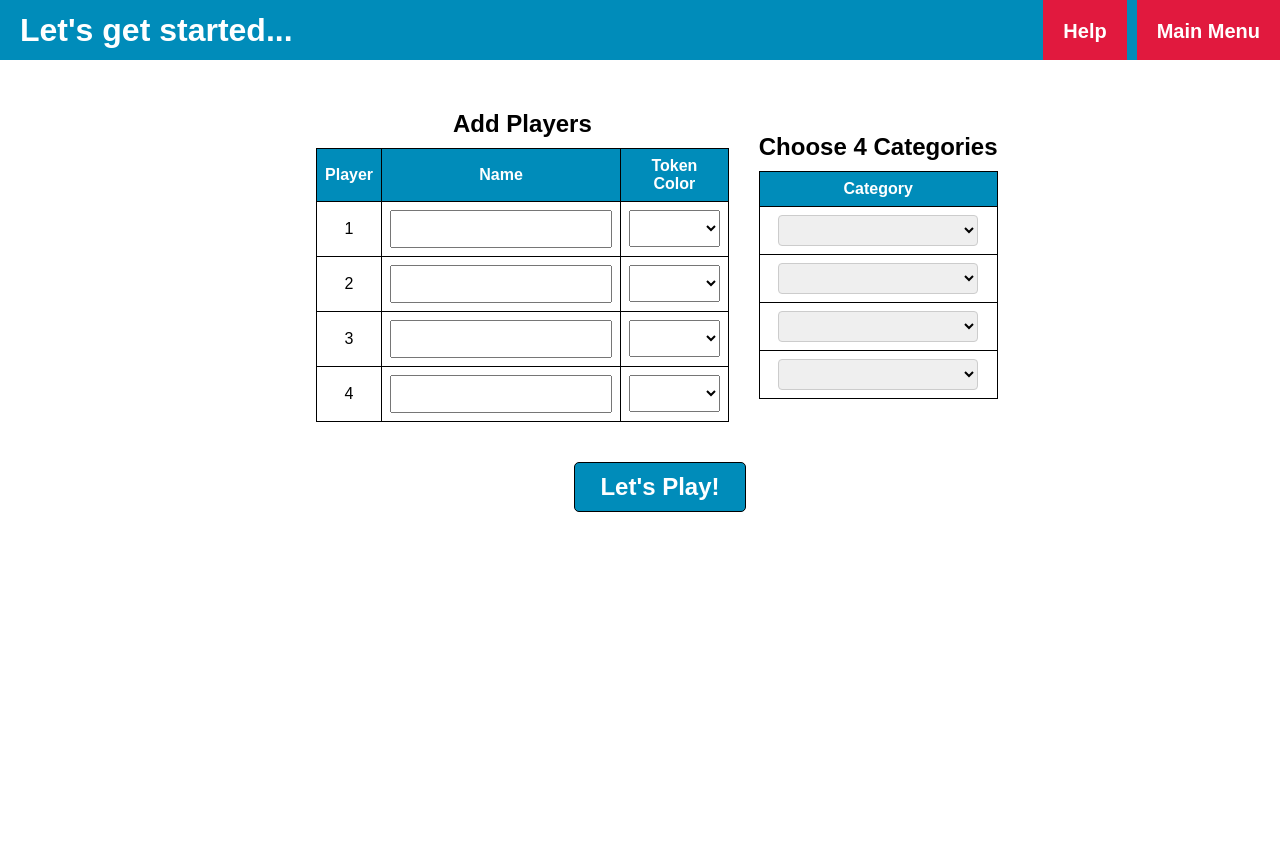
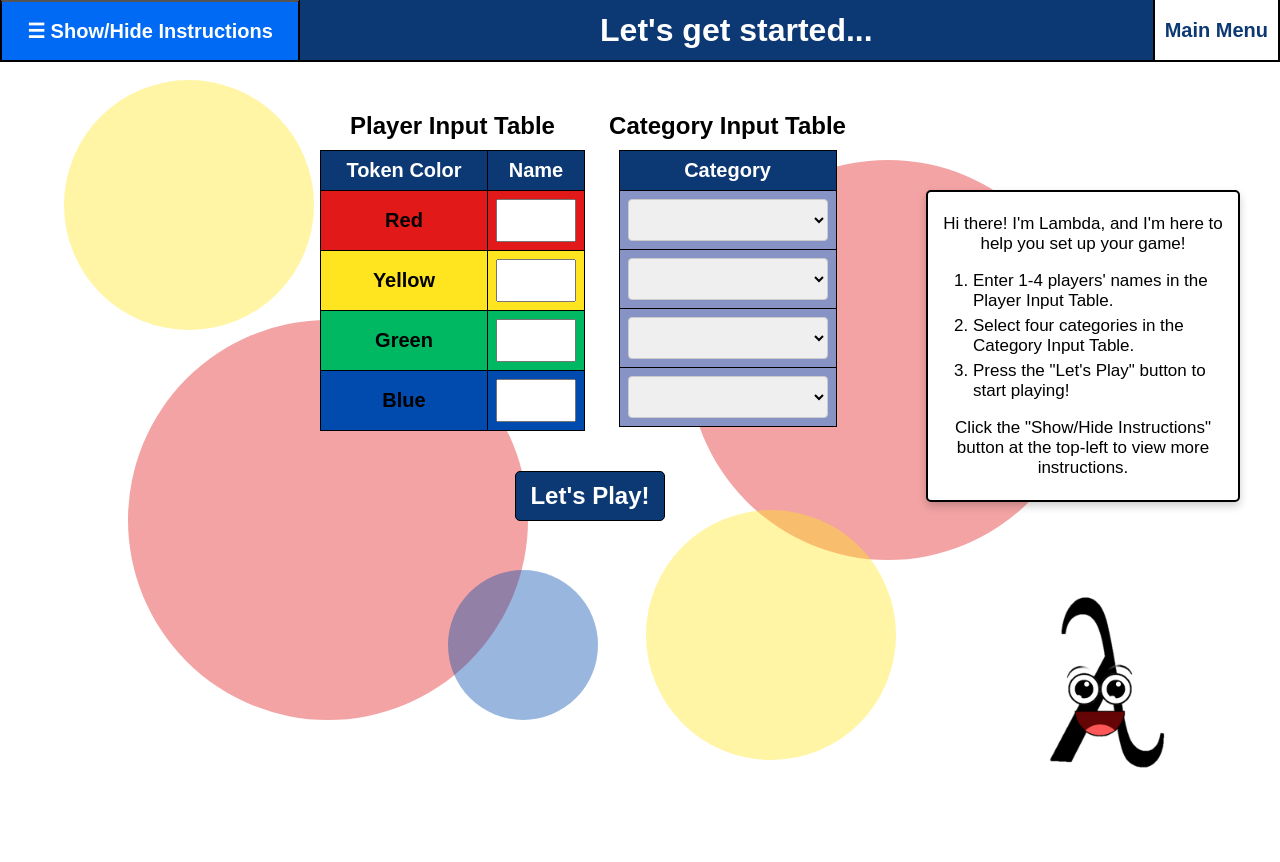
Before and after one commit to Chillfoyle/EN.605.601.81.SU24-FOUNDATIONS-OF-SOFTWARE-ENGINEERING-, a Flask app: page /setup_screen in a window 1280 px wide. Before the commit the page ends 512 px from the top, so only its background shows below. Run offline with Flask 3, Linux system fonts and the light colour scheme; data comes from the database, SQL or seed files in the repository.

Commit message:
Made setup screen colorful, added animations
Added Lambda character and colorful background, collapsible instructions, button hover color changes

```diff
--- /dev/null
+++ b/static/css/setup_animations.css
@@ -0,0 +1,33 @@
+/* Define the keyframes for the bounce and grow effect */
+@keyframes popIn {
+    0% {
+        transform: scale(0.5);
+        opacity: 0;
+        transform-origin: center;
+    }
+    50% {
+        transform: scale(1.1);
+        opacity: 1;
+    }
+    100% {
+        transform: scale(1);
+        opacity: 1;
+    }
+}
+
+/* Apply the animation to the table */
+table {
+    animation: popIn 0.8s ease-out;
+}
+
+/* Keyframe animations and transition effects */
+@keyframes slideIn {
+    0% {
+        transform: translateX(150vw); /* Start off-screen to the right */
+        opacity: 1; /* Ensure it's invisible initially */
+    }
+    100% {
+        transform: translateX(0); /* End at the final position */
+        opacity: 1; /* Ensure it’s fully visible */
+    }
+}
--- a/static/css/setup_styles.css
+++ b/static/css/setup_styles.css
@@ -1,30 +1,67 @@
-/* To Do:
-- Adjust fonts, add background colors to standardize with other pages
-- Remove dropdown options as they are selected so players cannot select the
-  same color token or category twice
-- Disable Rows 2-4 until Player 1 has input a name and color in Row 1, etc.
-- Do not start unless all rows with non-default values are completely filled
-  out and four categories are selected
-- Link to main menu and user manual
- */
+:root {
+    --game-green: #00B862;
+    --game-yellow: #FFE51F;
+    --game-red: #E11919;
+    --game-blue: #004BAD;
+    --header-blue: #0c3973;
+    --background-blue: #e0e3f0;
+    --hover-blue: #016af4;
+    --sidebar-width: 300px; /* Adjust as needed */
+}
 
 body {
     margin: 0;
     padding: 0;
     width: 100%;
     height: 100%;
-    overflow-x: hidden; /* Prevent horizontal scrolling */
+    overflow: hidden;
     font-family: Arial, sans-serif;
+    background-color: white;
 }
 
-/* Header Styles: Where the page title and Help/Main Menu buttons go*/
+/* Header Styles: Toggle instructions button, page title, Main Menu button */
 
 .header {
     display: flex;
     justify-content: space-between;
     align-items: center;
     height: 60px;
-    background-color: #008CBA;
+    background-color: var(--header-blue);
+    border-bottom: 2px solid black;
+}
+
+.header-button-container {
+    display: flex;
+    gap: 10px;
+    height: 100%
+}
+
+.header-button {
+    display: flex;
+    align-items: center; /* Centers text vertically */
+    justify-content: center; /* Centers text horizontally */
+    padding: 0px 10px;
+    font-weight: bold;
+    font-size: 20px;
+    height: 60px;
+    justify-content: center;
+    cursor: pointer;
+    text-decoration: none;
+    background-color: white;
+    color: var(--header-blue);
+    border-left: 2px solid black;
+    border-right: 2px solid black;
+    border-bottom: none;
+    transition: background-color 0.3s;
+}
+
+.toggle-button {
+    width: var(--sidebar-width);
+}
+
+.header-button:hover {
+    background-color: var(--hover-blue);
+    color: white;
 }
 
 .title {
@@ -34,71 +71,87 @@ body {
     text-decoration: none;
 }
 
-.header-button-container {
-    display: flex;
-    gap: 10px;
-    height: 100%
-}
-
-.header-button {
-    padding: 5px 10px;
-    font-weight: bold;
-    font-size: 20px;
-    cursor: pointer;
-    border: none;
-    padding: 20px;
-    text-decoration: none;
-    background-color: #E1193E;
-    color: white;
-}
-
-.play-button {
-    background-color: #008CBA;
-    color: white;
-    font-weight: bold;
-    text-decoration: none;
-    border: 1px solid black;
-    border-radius: 5px;
-    padding: 10px;
-    cursor: pointer;
-    font-size: 24px;
-    width: 150px;
-    align-items: center;
-    text-align: center;
-}
-
 /* Main Content Styles: Tables to input player info and choose categories */
 
 .main-container {
     display: flex;
+    flex-direction: row;
+    justify-content: space-between;
+    align-items: flex-start;
+}
+
+/* Sidebar: For instructions*/
+
+.sidebar {
+    width: var(--sidebar-width);
+    height: calc(100vh - 60px);
+    border-right: 2px solid black;
+    top: 60px;
+    background-color: white;
+    font-size: 17px;
+    padding: 0px;
+    box-sizing: border-box;
+    right: -300px; /* Initially hide sidebar off-screen */
+    transition: transform 0.3s ease;
+    transform: translateX(-100%); /* Start off-screen */
+}
+
+.sidebar.active {
+    transform: translateX(0); /* Slide into view */
+}
+
+.header-banner {
+    background-color: var(--header-blue);
+    padding: 10px;
+    margin: 0;
+    color: white;
+    text-align: center;
+    font-weight: bold;
+    margin-bottom: 10px;
+    border-top: 2px solid black;
+    border-bottom: 2px solid black;
+}
+
+.top-header {
+    border-top: none;
+}
+
+.sidebar ul {
+    margin-left: 10px;
+    margin-right: 10px;
+    padding-left: 20px; /* Indent list items */
+}
+
+.sidebar li {
+    margin-bottom: 5px; /* Space between list items */
+}
+
+/* Input Container: Player input tables, play button */
+
+.input-container {
+    display: flex;
     flex-direction: column;
-    width: 100%;
+    width: 80%;
     align-items: center;
     gap: 40px;
     padding: 20px;
+    flex: 1;
 }
 
 .table-container {
     display: flex;
     flex-direction: row;
-    align-items: center;
+    align-items: left;
     flex: 1;
     margin-top: 10px;
-    gap: 30px;
+    gap: 10px;
 }
 
 .player-container, .category-container {
     display: flex;
     flex-direction: column;
     align-items: center;
-}
-
-.player-container {
-    width: 60%
-}
-
-.category-container {
-    .width: 40%
+    width: 50%;
 }
 
 .player-title, .category-title {
@@ -118,29 +171,163 @@ body {
     border: 1px solid black;
     padding: 8px;
     text-align: center;
-    background-color: white;
+    font-size: 20px;
+}
+
+.category-table td {
+    background-color: #8792c5;
 }
 
 .category-table th, .player-table th {
     font-weight: bold;
-    background-color: #008CBA;
+    background-color: var(--header-blue);
     color: white;
+}
+
+/* Player Table Row Styles */
+
+.color-cell {
+    width: 150px; /* Adjust width as needed */
     text-align: center;
+    font-weight: bold; /* Bold font for the first column */
+}
+
+.red-row {
+    background-color: var(--game-red) !important;
+}
+
+.yellow-row {
+    background-color: var(--game-yellow) !important;
+}
+
+.green-row {
+    background-color: var(--game-green) !important;
+}
+
+.blue-row {
+    background-color: var(--game-blue) !important;
 }
 
 /* Input Field Styles: Dropdown and text field*/
 
-.dropdown {
+.category-dropdown {
     width: 200px;
-    padding: 5px;
-    font-size: 16px;
+    padding: 8px;
+    font-size: 20px;
     border: 1px solid #ccc;
     border-radius: 4px;
 }
 
 input[type="text"], select {
-    font-size: 16px;
+    font-size: 20px;
     padding: 8px;
     width: 100%;
     box-sizing: border-box;
 }
+
+.invalid {
+    background-color: #f8d7da; /* Light red background */
+    border-color: #f5c6cb; /* Red border */
+}
+
+/* Play Button Styles */
+
+.play-button {
+    background-color: var(--header-blue);
+    color: white;
+    font-weight: bold;
+    text-decoration: none;
+    border: 1px solid black;
+    border-radius: 5px;
+    padding: 10px;
+    cursor: pointer;
+    font-size: 24px;
+    width: 150px;
+    align-items: center;
+    text-align: center;
+    transition: all 0.3s ease;
+}
+
+.play-button:hover {
+    background-color: var(--hover-blue); /* Steel Blue */
+    box-shadow: 0 4px 8px rgba(0, 0, 0, 0.3); /* Shadow effect */
+    transform: scale(1.1); /* Slightly grow the button */
+}
+
+/* Lambda Character Styles */
+
+#lambda-container {
+    height: 100vh;
+    width: 400px;
+    position: relative; /* Ensure the container has a relative position */
+    overflow: hidden; /* Ensure no overflow */
+}
+
+.lambda {
+    background-image: url('../images/lambda-happy.png');
+    background-size: cover;
+    margin: 0 auto; /* Center the image horizontally */
+    width: 200px; /* Adjust the width as needed */
+    height: 200px; /* Maintain aspect ratio */
+    position: absolute; /* or 'relative' depending on the layout */
+    right: 20%; /* or adjust as needed */
+    bottom: 10%; /* or adjust as needed */
+    animation: slideIn 1s ease-out; /* Apply the animation */
+    opacity: 1; /* Ensure the opacity starts at 0 */
+}
+
+#speech-bubble {
+    position: absolute; /* Position relative to the container */
+    right: 10%; /* Position to the right of the .lambda */
+    bottom: 45%; /* Adjust as needed for vertical position */
+    background: #fff; /* White background for the speech bubble */
+    border: 2px solid black; /* Optional border */
+    padding: 5px; /* Space inside the speech bubble */
+    border-radius: 5px; /* Rounded corners */
+    z-index: 2; /* Higher z-index to place above the .lambda */
+    width: 300px; /* Adjust width as needed */
+    font-size: 17px; /* Adjust font size as needed */
+    text-align: center;
+    box-shadow: 0 4px 8px rgba(0, 0, 0, 0.2); /* Optional shadow */
+    animation: slideIn 1s ease-out; /* Apply the animation */
+}
+
+#speech-bubble ul {
+    text-align: left; /* Space between list items */
+    list-style-type: decimal; /* Numbered list */
+}
+
+#speech-bubble li {
+    margin-bottom: 5px; /* Space between list items */
+}
+
+
+/* Page Background Styles */
+
+.circle {
+    position: absolute;
+    border-radius: 50%;
+    opacity: 0.4; /* Adjust the transparency */
+    z-index: -1; /* Make sure they are behind other content */
+}
+
+/* Large Circle */
+.circle-large {
+    width: 400px;
+    height: 400px;
+    background-color: var(--game-red);
+}
+
+/* Medium Circle */
+.circle-medium {
+    width: 250px;
+    height: 250px;
+    background-color: var(--game-yellow);
+}
+
+/* Small Circle */
+.circle-small {
+    width: 150px;
+    height: 150px;
+    background-color: var(--game-blue);
+}
--- a/static/js/classes/SetupUIHandler.js
+++ b/static/js/classes/SetupUIHandler.js
@@ -3,19 +3,55 @@ class SetupUIHandler {
     constructor() {
         this.playerList = []
         this.categoryList = []
+
+        this.playerForm = document.getElementById("playerForm");
+        this.categoryForm = document.getElementById("categoryForm");
+
+        this.playButton = document.getElementById("playButton");
     }
 
     initializeSetupScreen() {
+
+        const categorySelects = document.querySelectorAll(".category-dropdown");
+
         fetch("/get_categories")  // Get categories from the database for dropdowns
             .then(response => response.json())
             .then(data => {console.log(data); this.populateDropdown(data)})
-            .catch(error => {console.error("Error fetching categories:", error)});
+            .catch(error => {console.error("Error fetching categories:", error)
+        });
+
+        categorySelects.forEach(select => {
+            select.addEventListener('change', () => this.updateDropdownOptions(categorySelects));
+        });
+
+        this.playButton.addEventListener("click", function() {
+
+            const playerNames = playerForm.querySelectorAll('.player-name');
+
+            categorySelects.forEach(select => {
+                if (select.value === "") {
+                    allCategoryFieldsValid = false;
+                    select.classList.add('invalid');
+                    select.setCustomValidity("Please select a category.");
+                } else {
+                    select.setCustomValidity("");
+                    select.classList.remove('invalid');
+                }
+            });
+
+            if (allCategoryFieldsValid) {
+                    event.preventDefault();
+                    this.submitInputs();
+                } else {
+                    alert("Please complete all required fields.");
+                }
+            });
     }
 
     populateDropdown(options) {
     // Put categories from the database in each dropdown
 
-        const dropdowns = document.querySelectorAll(".dropdown");
+        const dropdowns = document.querySelectorAll(".category-dropdown");
 
         dropdowns.forEach(dropdown => {
             dropdown.innerHTML = "";
@@ -38,7 +74,33 @@ class SetupUIHandler {
         selectElement.appendChild(blankOption);
     }
 
+    updateDropdownOptions(selects) {
+
+        console.log("updateDropdownOptions called for:", selects);
+
+        const selectedValues = Array.from(selects)
+            .map(select => select.value)
+            .filter(val => val !== "");
+
+        console.log("Selected values:", selectedValues);
+
+        selects.forEach(select => {
+            const currentSelection = select.value;
+            const options = Array.from(select.options);
+
+            options.forEach(option => {
+                if (option.value === "" || option.value === currentSelection || !selectedValues.includes(option.value)) {
+                    option.hidden = false;
+                } else {
+                    option.hidden = true;
+                }
+            });
+        });
+    }
+
     submitInputs() {
+        // Saves player inputs and starts the game
+
         console.log("Saving player inputs");
         this.savePlayerInputs();
         this.saveCategoryInputs();
@@ -65,7 +127,7 @@ class SetupUIHandler {
 
         try {  // Use player names and tokens to initialize Player objects
             const playerInputs = document.querySelectorAll("#playerTable tbody tr");
-            console.log("got player inputs");
+            console.log("Got player inputs");
             console.log(playerInputs);
             playerInputs.forEach(row => {
                 const name = row.querySelector("input[name='player_name[]']").value;
--- a/static/js/setup_script.js
+++ b/static/js/setup_script.js
@@ -5,9 +5,18 @@ document.addEventListener("DOMContentLoaded", () => {
     const setupUIHandler = new SetupUIHandler();
     setupUIHandler.initializeSetupScreen();
 
-    document.getElementById("playButton").addEventListener("click", () => {
-        console.log("Submitting");
-        setupUIHandler.submitInputs();
-    });
+    const toggleButton = document.getElementById('toggle-sidebar');
+    const sidebar = document.getElementById('sidebar');
+
+    if (toggleButton && sidebar) {
+        toggleButton.addEventListener('click', () => {
+            sidebar.classList.toggle('active');
+        });
+    } else {
+        console.error('Elements not found');
+    }
+
+    const lambdaContainer = document.getElementById('lambda-container');
+    const speechBubble = document.getElementById('speech-bubble');
 
 });
--- a/templates/setup_screen.html
+++ b/templates/setup_screen.html
@@ -6,89 +6,78 @@
     <meta name="viewport" content="width=device-width, initial-scale=1.0">
     <title>Game Setup Screen</title>
     <link rel="stylesheet" href="{{ url_for('static', filename='css/setup_styles.css') }}">
+    <link rel="stylesheet" href="{{ url_for('static', filename='css/setup_animations.css') }}">
 </head>
 <body>
 
     <header class="header">
+        <button class="header-button toggle-button" id="toggle-sidebar">☰  Show/Hide Instructions</button>
         <h1 class="title">Let's get started...</h1>
-        <div class="header-button-container">
-            <button class="header-button">Help</button>
         <a href="/" class="header-button">Main Menu</a>
-        </div>
     </header>
 
     <div class="main-container">
+
+        <div class="sidebar" id="sidebar">
+            <div class="header-banner top-header">Player Input Table</div>
+            <ul>
+                <li>Pick a token color: Red, Yellow, Green, or Blue.</li>
+                <li>Click the white text box next to the color you want and type your name.</li>
+                <li>There has to be at least one player, but up to four people can play!</li>
+                <li>Every player must have a different color.</li>
+                <li>Each player's name must be different.</li>
+            </ul>
+            <div class="header-banner">Category Input Table</div>
+            <ul>
+                <li>Click each row to select a category from the drop-down list.</li>
+                <li>You must select four categories to play.</li>
+            </ul>
+        </div>
+
+        <div class="input-container">
+            <div class="circle circle-large" style="top: 40%; left: 10%;"></div>
+            <div class="circle circle-large" style="bottom: 30%; right: 15%;"></div>
+            <div class="circle circle-medium" style="top: 10%; left: 5%;"></div>
+            <div class="circle circle-medium" style="bottom: 5%; right: 30%;"></div>
+            <div class="circle circle-small" style="bottom: 10%; left: 35%;"></div>
+            <div class="circle circle-small" style="top: 30%; right: 5%;"></div>
+
             <div class="table-container">
-
                 <div class="player-container">
-                <h2 class="player-title">Add Players</h2>
+                    <h2 class="player-title">Player Input Table</h2>
+                    <form id="playerForm">
                         <table class="player-table" id="playerTable">
                             <thead>
                                 <tr>
-                            <th>Player</th>
+                                    <th>Token Color</th>
                                     <th>Name</th>
-                            <th>Token Color</th>
                                 </tr>
                             </thead>
                             <tbody>
-                        <tr>
-                            <td>1</td>
-                            <td><input type="text" name="player_name[]"></td>
-                            <td>
-                                <select name="token_color[]">
-                                    <option value="" disabled selected></option>
-                                    <option value="red">Red</option>
-                                    <option value="yellow">Yellow</option>
-                                    <option value="green">Green</option>
-                                    <option value="blue">Blue</option>
-                                </select>
-                            </td>
+                                <tr class="red-row">
+                                    <td class="color-cell">Red</td>
+                                    <td><input type="text" class="player-name" name="player_name[]"></td>
                                 </tr>
-                        <tr>
-                            <td>2</td>
-                            <td><input type="text" name="player_name[]"></td>
-                            <td>
-                                <select name="token_color[]">
-                                    <option value="" disabled selected></option>
-                                    <option value="red">Red</option>
-                                    <option value="yellow">Yellow</option>
-                                    <option value="green">Green</option>
-                                    <option value="blue">Blue</option>
-                                </select>
-                            </td>
+                                <tr class="yellow-row">
+                                    <td class="color-cell">Yellow</td>
+                                    <td><input type="text" class="player-name" name="player_name[]"></td>
                                 </tr>
-                        <tr>
-                            <td>3</td>
-                            <td><input type="text" name="player_name[]"></td>
-                            <td>
-                                <select name="token_color[]">
-                                    <option value="" disabled selected></option>
-                                    <option value="red">Red</option>
-                                    <option value="yellow">Yellow</option>
-                                    <option value="green">Green</option>
-                                    <option value="blue">Blue</option>
-                                </select>
-                            </td>
+                                <tr class="green-row">
+                                    <td class="color-cell">Green</td>
+                                    <td><input type="text" class="player-name" name="player_name[]"></td>
                                 </tr>
-                        <tr>
-                            <td>4</td>
-                            <td><input type="text" name="player_name[]"></td>
-                            <td>
-                                <select name="token_color[]">
-                                    <option value="" disabled selected></option>
-                                    <option value="red">Red</option>
-                                    <option value="yellow">Yellow</option>
-                                    <option value="green">Green</option>
-                                    <option value="blue">Blue</option>
-                                </select>
-                            </td>
+                                <tr class="blue-row">
+                                    <td class="color-cell">Blue</td>
+                                    <td><input type="text" class="player-name" name="player_name[]"></td>
                                 </tr>
                             </tbody>
                         </table>
+                    </form>
                 </div>
 
                 <div class="category-container">
-                <h2 class="category-title">Choose 4 Categories</h2>
+                    <h2 class="category-title">Category Input Table</h2>
+                    <form id="categoryForm">
                         <table class="category-table" id="categoryTable">
                             <thead>
                                 <tr>
@@ -98,33 +87,49 @@
                             <tbody>
                                 <tr>
                                     <td>
-                                <select class="dropdown" name='category[]'>
+                                        <select class="category-dropdown" name='category[]'>
                                         </select>
                                     </td>
                                 </tr>
                                 <tr>
                                     <td>
-                                <select class="dropdown" name='category[]'>
+                                        <select class="category-dropdown" name='category[]'>
                                         </select>
                                     </td>
                                 </tr>
                                 <tr>
                                     <td>
-                                <select class="dropdown" name='category[]'>
+                                        <select class="category-dropdown" name='category[]'>
                                         </select>
                                     </td>
                                 </tr>
                                 <tr>
                                     <td>
-                                <select class="dropdown" name='category[]'>
+                                        <select class="category-dropdown" name='category[]'>
                                         </select>
                                     </td>
                                 </tr>
                             </tbody>
                         </table>
+                    </form>
                 </div>
             </div>
-        <div class="play-button" id="playButton">Let's Play!</div>
+            <button class="play-button" type="submit" id="playButton">Let's Play!</button>
+        </div>
+
+        <div id="lambda-container">
+            <div class="lambda"></div>
+            <div id="speech-bubble">
+                <p id="bubble-text">Hi there! I'm Lambda, and I'm here to help you set up your game!</p>
+                <ul>
+                    <li>Enter 1-4 players' names in the Player Input Table.</li>
+                    <li>Select four categories in the Category Input Table.</li>
+                    <li>Press the "Let's Play" button to start playing!</li>
+                </ul>
+                <p> Click the "Show/Hide Instructions" button at the top-left to view more instructions.</p>
+            </div>
+        </div>
+
     </div>
 
     <script src="{{ url_for('static', filename='js/classes/SetupUIHandler.js') }}"></script>
```
Also changed, not shown: static/images/lambda-happy.png (added), static/images/lambda-neutral.png (added), static/images/lambda-sad.png (added). Lines whose indentation alone changed are shown as unchanged.
